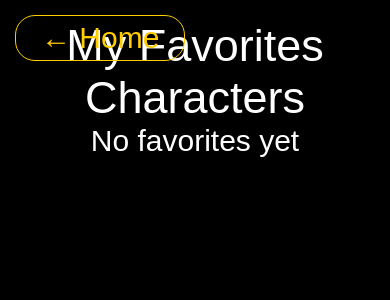
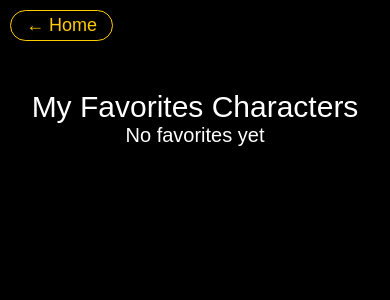
Before and after one commit to marycala/Proyecto-11, a React (Vite) app: page /favorites in a window 390 px wide. Shown: the top 300 px of the page. Built offline with nearby package versions, Linux system fonts and the light colour scheme; a web font is replaced by a local one.

Commit message:
full responsive

```diff
--- a/src/components/Header/Header.css
+++ b/src/components/Header/Header.css
@@ -1,8 +1,9 @@
 header {
   width: 100%;
-  height: 20svh;
-  padding: 2rem 0.5rem 0 5rem;
+  padding: 2rem 2rem;
   display: flex;
+  flex-wrap: wrap;
+  justify-content: space-between;
 }
 
 header > nav {
@@ -15,40 +16,30 @@ header ul {
   align-items: center;
   justify-content: flex-end;
   gap: 40px;
+  flex-wrap: wrap;
 }
 
 header a {
   color: var(--color-letter);
   font-size: 40px;
+  transition: color 0.3s ease, transform 0.2s ease-in-out;
 }
 
 header a:hover {
   color: var(--color-letter-active);
 }
 
+header li {
+  list-style: none;
+}
+
 header li:hover {
   transform: scale(1.3);
 }
 
-@media (max-width: 460px) {
-  header {
-    padding: 2rem;
-  }
-
-  header ul {
-    justify-content: center;
-  }
-
-  header a {
-    font-size: 30px;
-  }
-}
-
 form {
   display: flex;
-
   max-width: 210px;
-  max-height: 40px;
 }
 
 form > input {
@@ -61,8 +52,47 @@ form > input {
 
 .result {
   width: 100%;
-  height: 100%;
   display: flex;
   justify-content: center;
   margin-top: 10rem;
+  flex-wrap: wrap;
 }
+
+@media (max-width: 768px) {
+  header {
+    height: auto;
+    padding: 1.5rem;
+    flex-direction: column;
+    align-items: center;
+    gap: 15px;
+  }
+
+  header > nav {
+    width: 100%;
+    text-align: center;
+  }
+
+  header ul {
+    justify-content: center;
+    gap: 20px;
+  }
+
+  header a {
+    font-size: 30px;
+  }
+}
+
+@media (max-width: 460px) {
+  header {
+    padding: 1rem;
+  }
+
+  header ul {
+    flex-direction: column;
+    gap: 15px;
+  }
+
+  header a {
+    font-size: 24px;
+  }
+}
--- a/src/pages/Favorites/Favorites.css
+++ b/src/pages/Favorites/Favorites.css
@@ -2,6 +2,7 @@
   text-align: center;
   padding: 20px;
   font-size: 30px;
+  margin-top: 80px;
 }
 
 .favorites-grid {
@@ -12,6 +13,7 @@
   justify-items: center;
 }
 
+/* 🎯 Botón de regreso */
 .back-btn {
   position: absolute;
   top: 15px;
@@ -23,4 +25,54 @@
   padding: 5px 25px;
   font-size: 30px;
   cursor: pointer;
+  transition: all 0.3s ease;
 }
+
+.back-btn:hover {
+  background-color: #ffcc00;
+  color: black;
+}
+
+/* 📱 Responsive para tablets y móviles */
+@media (max-width: 768px) {
+  .favorites {
+    font-size: 24px;
+    padding: 15px;
+  }
+
+  .favorites-grid {
+    grid-template-columns: repeat(
+      auto-fit,
+      minmax(250px, 1fr)
+    ); /* Más pequeño en tablets */
+    gap: 15px;
+  }
+
+  .back-btn {
+    font-size: 24px;
+    padding: 5px 20px;
+  }
+}
+
+/* 📱 Responsive para móviles pequeños */
+@media (max-width: 480px) {
+  .favorites {
+    font-size: 20px;
+    padding: 10px;
+  }
+
+  .favorites-grid {
+    grid-template-columns: repeat(
+      auto-fit,
+      minmax(200px, 1fr)
+    ); /* Aún más compacto */
+    gap: 10px;
+  }
+
+  .back-btn {
+    font-size: 18px;
+    padding: 4px 15px;
+    top: 10px;
+    left: 10px;
+  }
+}
```
